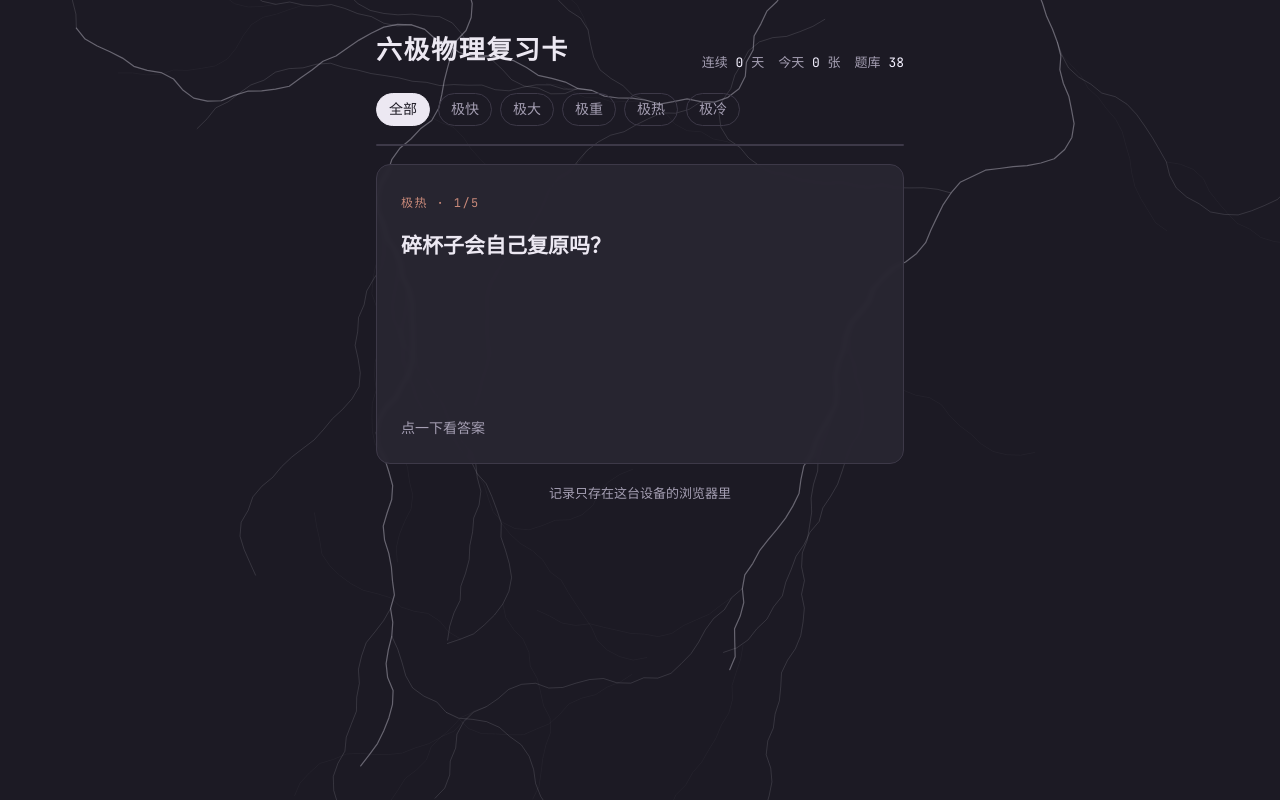
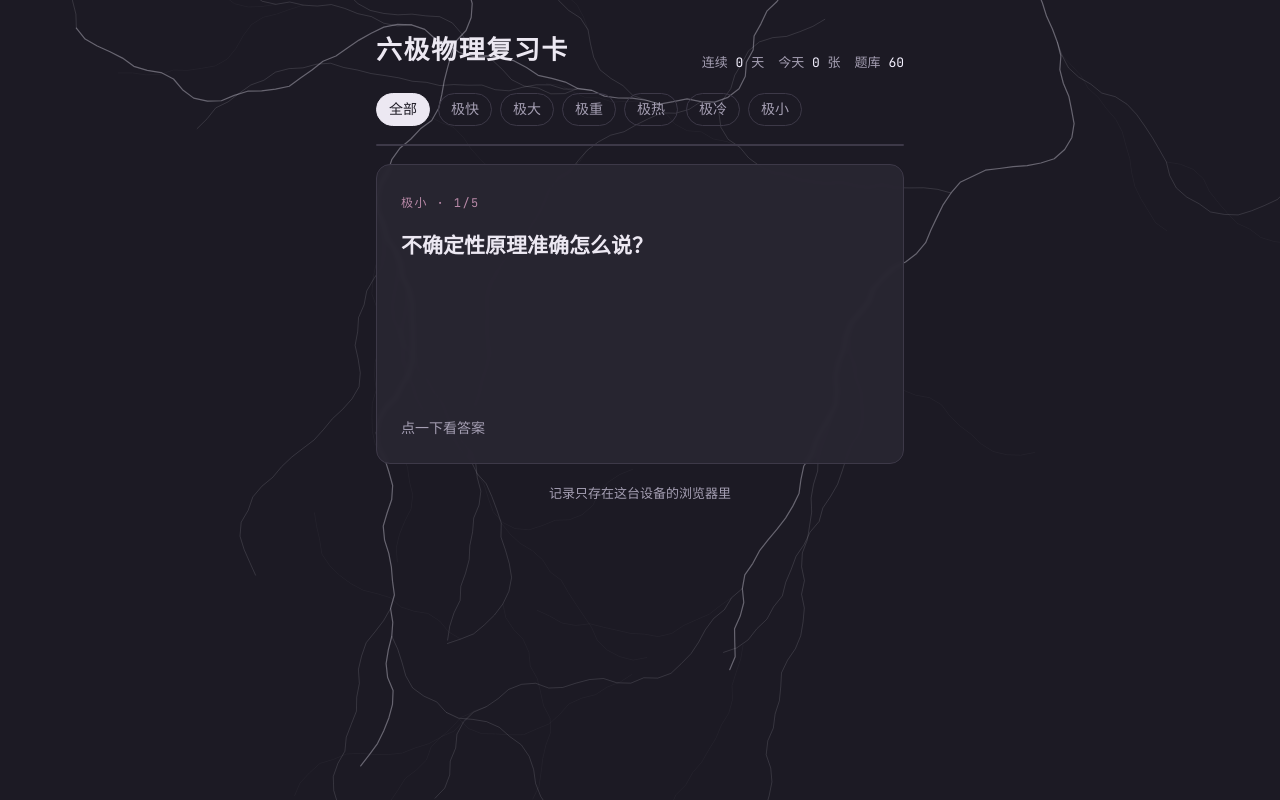
Before and after one commit to Thinkray1999/physics-cards, a plain HTML site: page index.html in a window 1280 px wide. Drawn offline with Linux system fonts and the light colour scheme.

Commit message:
Add files via upload

```diff
--- a/index.html
+++ b/index.html
@@ -17,7 +17,7 @@
 /* 深夜雷雨：深灰紫底，一张卡居中，背景画细白闪电 */
 :root{padding-top:env(safe-area-inset-top,0px);padding-bottom:env(safe-area-inset-bottom,0px);
   --night:#1c1a24; --cloud:#2a2733; --ink:#ece8f2; --mist:#a59fb3; --bolt:#f4f1ff; --line:#3d3948;
-  --fast:#8fa6c4; --big:#c9a46a; --heavy:#a38fc8; --hot:#c98a7a; --cold:#7fb3b0;
+  --fast:#8fa6c4; --big:#c9a46a; --heavy:#a38fc8; --hot:#c98a7a; --cold:#7fb3b0; --small:#b98aa8;
   --forgot:#c98a7a; --fuzzy:#c9a46a; --known:#8fb38a;
   --serif:"Noto Serif SC","Songti SC","STSong",serif;
   --mono:"JetBrains Mono",ui-monospace,Menlo,monospace;
@@ -75,7 +75,7 @@ footer{font-size:13px;color:var(--mist);text-align:center}
 </main>
 
 <script>
-const CH={fast:{n:"极快",c:"--fast"},big:{n:"极大",c:"--big"},heavy:{n:"极重",c:"--heavy"},hot:{n:"极热",c:"--hot"},cold:{n:"极冷",c:"--cold"}};
+const CH={fast:{n:"极快",c:"--fast"},big:{n:"极大",c:"--big"},heavy:{n:"极重",c:"--heavy"},hot:{n:"极热",c:"--hot"},cold:{n:"极冷",c:"--cold"},small:{n:"极小",c:"--small"}};
 const CARDS=[
 ["fast","狭义相对论的两条地基是什么？","相对性原理：所有惯性系里物理定律都一样；光速不变：真空光速在任何惯性系里都一样，跟光源怎么动无关。"],
 ["fast","站台看火车上的光钟，为什么运动的钟变慢？","光走斜线，路更长，光速又不变，所以每“嘀嗒”一下要更久。"],
@@ -114,7 +114,29 @@ const CARDS=[
 ["cold","超导为什么电阻为零？","电子经声子配成库珀对，像玻色子一样凝聚成整体，单个声子撞不散。"],
 ["cold","量子霍尔效应的电阻为什么能做国际标准？","平台是 h/(νe²)，h/e² ≈ 25813 欧，跟材料无关。"],
 ["cold","任意子是什么？","二维里一种涌现的准粒子，比如队形里的“缺口”，带分数电荷，交换时能转任意角度。"],
-["cold","安德森“多则不同”说的是什么？","一个电子不会超导，一个原子没有温度。大群粒子凑在一起会冒出新东西，要新概念才能看懂。"]
+["cold","安德森“多则不同”说的是什么？","一个电子不会超导，一个原子没有温度。大群粒子凑在一起会冒出新东西，要新概念才能看懂。"],
+["small","卢瑟福金箔实验看到了什么？说明了什么？","大部分 α 粒子直接穿过，极少数被弹回。 原子大部分是空的，中间有个极小、带正电、集中几乎全部质量的原子核（体育场里的一只蚂蚁），推翻了枣糕模型。"],
+["small","按经典电磁学，绕核转的电子会怎样？玻尔怎么救场？","转圈 = 一直在“晃” → 辐射电磁波、丢能量 → 一亿分之一秒内螺旋掉进原子核。 玻尔：电子只能待在特定能级，待着时不辐射，只在能级之间跳时吸收或放出光子。"],
+["small","氢原子光谱为什么是一条条分立的线？","往上跳吸收光子，往下掉放出光子，光子能量 = 两个能级之差。 能级分立，差值只有几种 → 只有几种频率 → 一条条线。每种原子不同，像指纹。"],
+["small","德布罗意的物质波怎么解释“只能待在特定轨道”？","电子自己的物质波（不是电磁波）。 轨道周长必须是它波长的整数倍，首尾相接站得住；不是整数倍，绕一圈和自己错位、互相抵消。"],
+["small","波函数是什么？玻恩怎么诠释？","描述电子的状态，不是轨迹。 概率波：振幅可正可负，振幅的平方 = 在那儿找到它的概率。电子云就是这个概率的图。"],
+["small","不确定性原理准确怎么说？","Δx · Δp ≥ ħ/2：位置和动量（不是速度）不能同时都极准。 不只是测不准，粒子本来就没有同时确定的两者。根在不可对易：xp − px = iħ。"],
+["small","为什么宏观世界看不到不确定性？","速度的乱 ≈ ħ ÷（质量 × 位置精度）。 电子太轻，乱得厉害；棒球重，两样都能同时极准，乱小到测不出。 对应原理：东西够大，量子规则自动变回经典。"],
+["small","量子隧穿是什么？哪三个因素让它更容易？","能量不够，却出现在墙的另一边。 波函数撞墙不突然变 0，在墙里衰减，墙够薄尾巴就露过去。 越轻、能量差越小、墙越薄，越容易。太阳聚变就靠它。"],
+["small","纠缠为什么不能用来传信息？","像一对魔法硬币：结果随机，但总一样。 你决定不了自己测出什么，就塞不进消息；对方单看自己永远一半一半。能同步，不能塞信息。"],
+["small","纠缠是随机的，量子计算怎么还能算？","纠缠是用操作造出来的“关系”，可控；随机只在最后一测。 中间全程不偷看，靠干涉：振幅可为负，错误答案的路一正一负抵消，正确答案同号叠加。"],
+["small","自旋到底是什么？","电子天生自带的一份角动量，不来自真实的转动。 只能是上 ½ 或下 ½；要转 720° 才回原样（托盘戏法）。 和电荷是两个独立属性：中子有自旋不带电。"],
+["small","核裂变和核聚变方向相反，为什么都放能量？","每个核子的结合能在铁附近最大。 轻核往铁那边合，重核往铁那边拆，抱得更紧，多出的结合能放出来，生成物变轻（E = mc²）。"],
+["small","大质量恒星烧到铁核心后，按顺序发生了什么？","铁再聚变不放能量，撑不住 → 核心几秒内坍缩，质子电子挤成中子（先成新生中子星）→ 外层砸上来反弹被炸飞 = 超新星 → 露出中子星或黑洞。"],
+["small","α、β、γ 衰变各放出什么？体外、体内谁最危险？","α：氦核（2 质子 + 2 中子），一张纸就挡 β：电子 + 反中微子（中子变质子），薄铝板挡 γ：高能光子，要厚铅板 体外 γ 最危险，体内 α 最危险。剂量决定危害。"],
+["small","四种基本力的强弱顺序和传递粒子？","强力（胶子）> 电磁力（光子）> 弱力（W、Z）> 引力（引力子，未发现）。 引力只有强力的约 10⁻³⁸：小磁铁能把回形针从整个地球的引力里吸起来。"],
+["small","中微子为什么能穿过整个地球？","没有色荷也不带电，只参与弱力和引力，而这两种力都超级弱。"],
+["small","对称性和守恒是什么关系？三对各是什么？","对称：做了某个操作，规律不变。守恒：某个量在时间里不变。诺特定理让它们一一配对： 时间平移 → 能量；空间平移 → 动量；旋转 → 角动量。"],
+["small","宇称不守恒是怎么回事？","照镜子，弱力的规律不一样：它只抓左手性粒子，是天生左撇子。 1956 年李政道、杨振宁提出，吴健雄用钴-60 实验证实。"],
+["small","用汇率比喻，规范对称性怎么“逼出”力？","每个地方可自选单位（货币），真实的东西（购买力）不变。 各地各选，就必须有一张汇率网来换算，这张网就是力。力是对称性逼出来的。 绕一圈回来多出的部分 = 真实的场强。"],
+["small","为什么胶子带色荷、光子不带电？","电磁力的单位像一根只能转圈的指针，顺序无所谓，光子的指令改不了 → 不带电。 强力的单位像能各方向转的球，顺序有影响，胶子的指令会被转走 → 自己带色荷 → 互相拉扯（怪圈）。"],
+["small","质子的质量从哪来？希格斯管哪部分？","约 1%：三个夸克自身的质量，来自希格斯场。 约 99%：被关住的动能和强力场能量。体重大部分不归希格斯管。"],
+["small","标准模型有哪些管不了的？","不含引力（合不上广义相对论）；暗物质、暗能量；中微子有质量；物质为何比反物质多；参数为何是这些数；弱力为何是左撇子。"]
 ];
 const KEY="phys-cards-v1", DAY=864e5;
 const today=()=>{const d=new Date();d.setHours(0,0,0,0);return d.getTime()};
```
